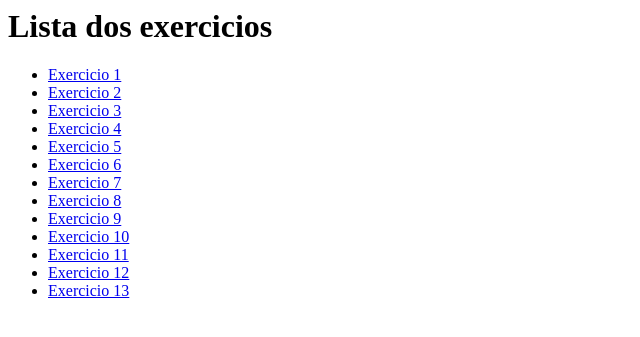
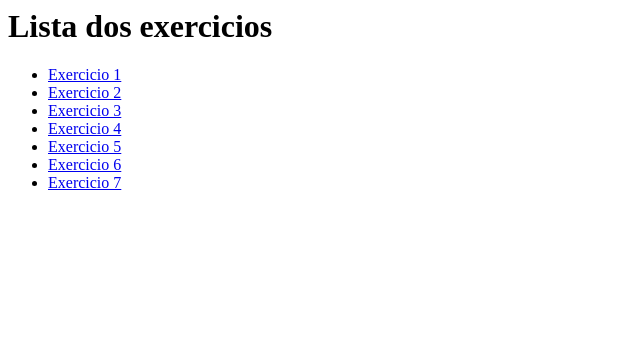
Before and after one commit to reizen-desu/exercicios-pw, a PHP site: page / in a window 1280 px wide. Shown: the top 337 px of the page, without its empty margins (0-640 px from the left). Run offline with PHP 8.4, Linux system fonts and the light colour scheme.

Commit message:
Updated index of exercises

```diff
--- a/6a/index.php
+++ b/6a/index.php
@@ -1,7 +1,9 @@
 <html>
+
 <head>
     <title>Curso PHP Progressivo</title>
 </head>
+
 <body>
 
     <h1>Lista dos exercicios</h1>
@@ -13,15 +15,10 @@
         <li><a href="exercicio5.php">Exercicio 5</a></li>
         <li><a href="exercicio6.php">Exercicio 6</a></li>
         <li><a href="exercicio7.php">Exercicio 7</a></li>
-		<li><a href="exercicio8.php">Exercicio 8</a></li>
-		<li><a href="exercicio9.php">Exercicio 9</a></li>
-		<li><a href="exercicio10.php">Exercicio 10</a></li>
-		<li><a href="exercicio11.php">Exercicio 11</a></li>
-		<li><a href="exercicio12.php">Exercicio 12</a></li>
-		<li><a href="exercicio13.php">Exercicio 13</a></li>
     </ul>
 
 
 
 </body>
+
 </html>
```
Also changed, not shown: 6a/exercicio8.php (deleted, +0 -23 lines). Lines whose indentation alone changed are shown as unchanged.
